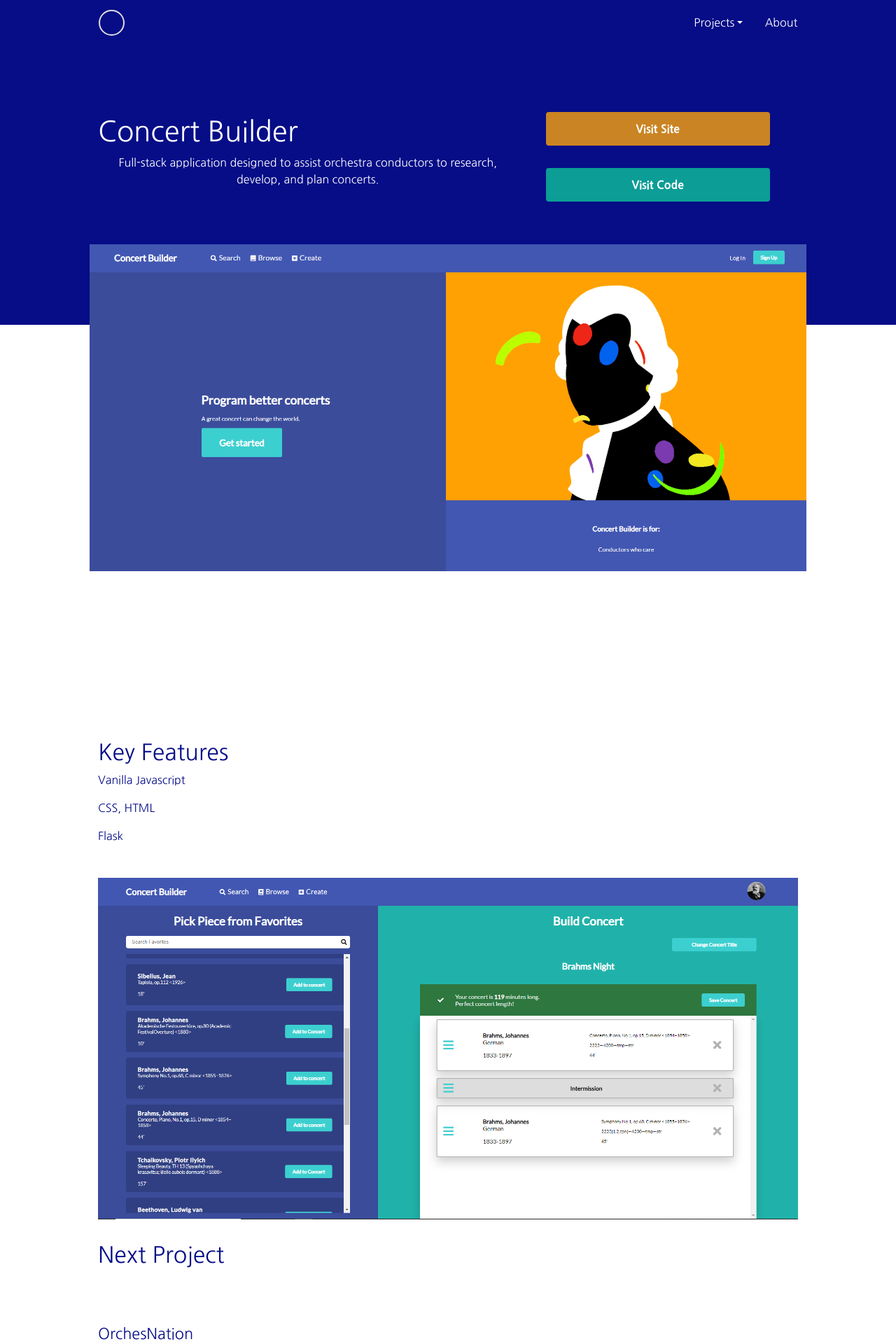
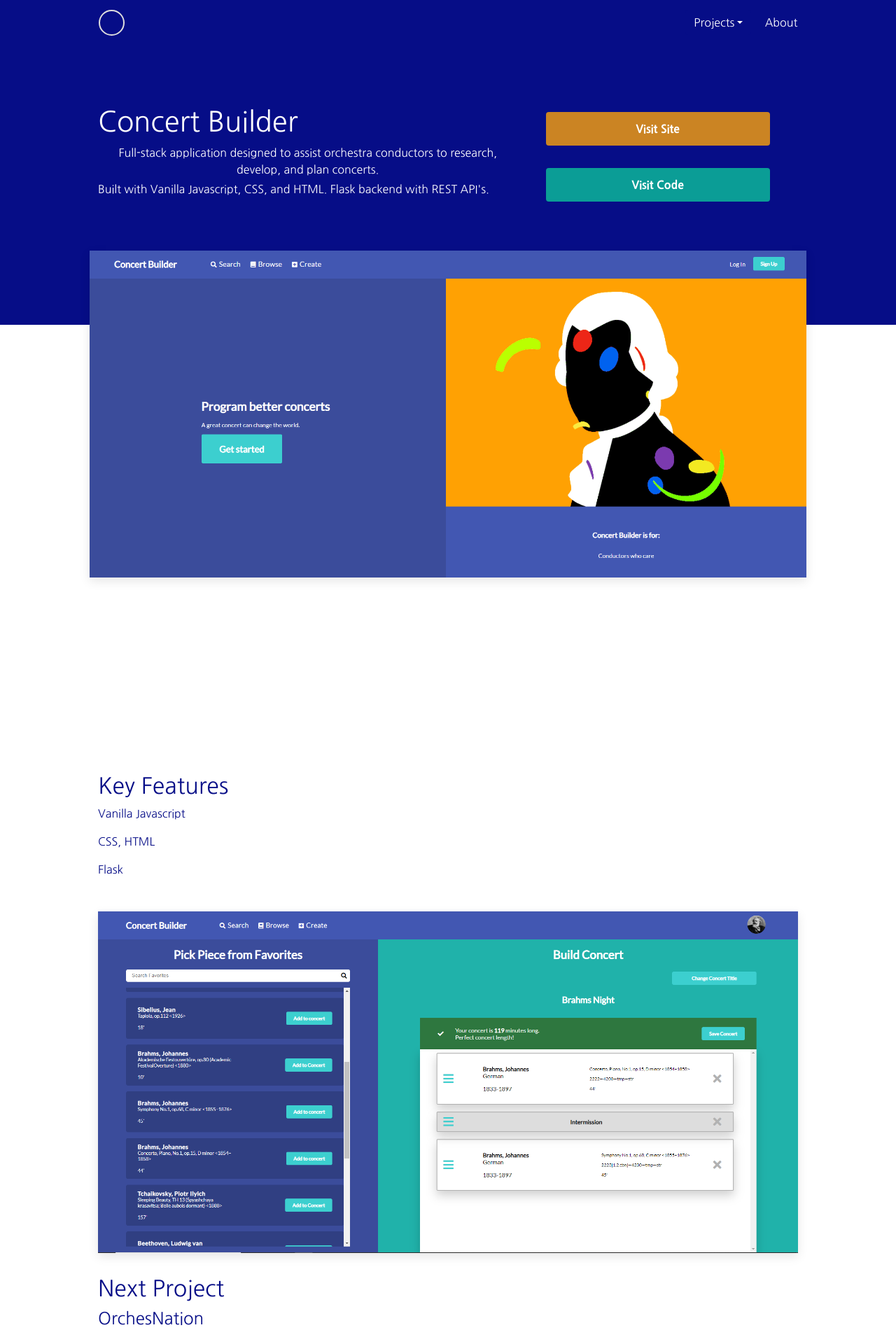
Before and after one commit to thecodingconductor/react-portfolio, a React (Create React App) app: page /projects in a window 1280 px wide. Shown: the top 1920 px of the page at 70% size. Built offline with nearby package versions, Linux system fonts and the light colour scheme; some icons are missing.

Commit message:
added some copy, fixed spacing issue on project pages.

```diff
--- a/src/components/projects/ConcertBuilder.js
+++ b/src/components/projects/ConcertBuilder.js
@@ -2,8 +2,6 @@ import React, { Fragment, useContext, useEffect } from 'react';
 import { Link } from 'react-router-dom';
 import ProjectContext from '../../context/projects/projectContext';
 import { Container, Button } from 'react-bootstrap';
-import marsRoverHome from '../images/marsRoverHome.png';
-import marsRoverFavorites from '../images/marsRoverFavorites.png';
 import concertBuilderHome from '../images/concertbuilderhome.png';
 import concertBuilderPage from '../images/concert-builder-new.png';
 import orchesNationHome from '../images/orchesNationHome.png';
@@ -11,7 +9,7 @@ import orchesNationHome from '../images/orchesNationHome.png';
 const ConcertBuilder = () => {
 
     const projectContext = useContext(ProjectContext);
-    const { orchesNation, marsRover, concertBuilder, openOrchesNation } = projectContext;
+    const { concertBuilder, openOrchesNation } = projectContext;
 
     {
         useEffect(() => {
@@ -30,6 +28,7 @@ const ConcertBuilder = () => {
                             <div className="text-container">
                                 <h1>Concert Builder</h1>
                                 <p>Full-stack application designed to assist orchestra conductors to research, develop, and plan concerts.</p>
+                                <p>Built with Vanilla Javascript, CSS, and HTML. Flask backend with REST API's.</p>
                             </div>
 
                             <div className="d-flex flex-column align-items-center justify-content-between button-container">
@@ -48,13 +47,13 @@ const ConcertBuilder = () => {
                     </Container>
                     <Container className="project-middle-container" fluid>
                         <div className="inner-middle">
-                            <img src={concertBuilderHome} alt="Mars Rover Home" className="project-image-main" />
-                            <div className="image-spacer"></div>
+                            <img src={concertBuilderHome} alt="Mars Rover Home" className="project-image-main concert-builder-image-main" />
+                            <div className="image-spacer concertbuilder-image-spacer"></div>
                             <h2 className="Key Feature">Key Features</h2>
                             <p className="feature">Vanilla Javascript</p>
                             <p className="feature">CSS, HTML</p>
                             <p className="feature">Flask</p>
-                            <img src={concertBuilderPage} alt="Mars Rover Favorites" className="project-image-bottom" />
+                            <img src={concertBuilderPage} alt="Mars Rover Favorites" className="project-image-bottom concert-builder-image-bottom" />
                         </div>
 
 
@@ -62,10 +61,10 @@ const ConcertBuilder = () => {
                     <Container className="project-bottom-container" fluid>
                         <div className="inner-bottom">
                             <h2>Next Project</h2>
-
+                            <h4>OrchesNation</h4>
                             <Link to="/projects">
                                 <Container className="project-container" onClick={() => openOrchesNation()}>
-                                    <h1 className="project-showcase-title">OrchesNation</h1>
+
                                     <img src={orchesNationHome} alt="Mars Rover Home" className="mars-rover-photo" />
                                 </Container>
                             </Link>
--- a/src/components/projects/MarsRover.js
+++ b/src/components/projects/MarsRover.js
@@ -9,7 +9,7 @@ import concertBuilderHome from '../images/concertbuilderhome.png';
 const MarsRover = () => {
 
     const projectContext = useContext(ProjectContext);
-    const { orchesNation, marsRover, concertBuilder, openConcertBuilder } = projectContext;
+    const { marsRover, openConcertBuilder } = projectContext;
 
     useEffect(() => {
         window.scrollTo(0, 0)
@@ -24,7 +24,8 @@ const MarsRover = () => {
                         <div className="inner">
                             <div className="text-container">
                                 <h1>Mars Rover</h1>
-                                <p>Front-end web application for viewing photos from the Mars Rovers</p>
+                                <p>Front-end web application built with React and interacting with 3rd party NASA API's.</p>
+                                <p>User can view randomly generated photos from the Mars Rovers and save favorites.</p>
                             </div>
 
                             <div className="d-flex flex-column align-items-center justify-content-between button-container">
@@ -43,13 +44,13 @@ const MarsRover = () => {
                     </Container>
                     <Container className="project-middle-container" fluid>
                         <div className="inner-middle">
-                            <img src={marsRoverHome} alt="Mars Rover Home" className="project-image-main" />
+                            <img src={marsRoverHome} alt="Mars Rover Home" className="project-image-main marsrover-image-main" />
                             <div className="image-spacer"></div>
                             <h2 className="Key Feature">Key Features</h2>
                             <p className="feature">React Hooks</p>
                             <p className="feature">Sass</p>
                             <p className="feature">HTML</p>
-                            <img src={marsRoverFavorites} alt="Mars Rover Favorites" className="project-image-bottom" />
+                            <img src={marsRoverFavorites} alt="Mars Rover Favorites" className="project-image-bottom marsrover-image-bottom" />
                         </div>
                     </Container>
 
--- a/src/components/projects/OrchesNation.js
+++ b/src/components/projects/OrchesNation.js
@@ -9,7 +9,7 @@ import marsRoverHome from '../images/mars-home.png';
 const OrchesNation = () => {
 
     const projectContext = useContext(ProjectContext);
-    const { orchesNation, marsRover, concertBuilder, openMarsRover } = projectContext;
+    const { orchesNation, openMarsRover } = projectContext;
 
     useEffect(() => {
         window.scrollTo(0, 0)
@@ -23,7 +23,8 @@ const OrchesNation = () => {
                         <div className="inner">
                             <div className="text-container">
                                 <h1>OrchesNation</h1>
-                                <p>Full MERN Stack Application CRM for the Orchestra Industry</p>
+                                <p>Full Stack Application built with React, Node.js, Express, MongoDB, and REST API's.</p>
+                                <p>Built to assist orchestral professionals organize their contact lists, and view organizations' personnel.</p>
                             </div>
                             <div className="d-flex flex-column align-items-center justify-content-between button-container">
 
@@ -41,13 +42,13 @@ const OrchesNation = () => {
                     </Container>
                     <Container className="project-middle-container" fluid>
                         <div className="inner-middle">
-                            <img src={orchesNationHome} alt="Mars Rover Home" className="project-image-main" />
-                            <div className="image-spacer"></div>
+                            <img src={orchesNationHome} alt="Mars Rover Home" className="project-image-main orchesnation-image-main" />
+                            <div className="image-spacer orchesnation-spacer"></div>
                             <h2 className="Key Feature">Key Features</h2>
                             <p className="feature">React Hooks</p>
                             <p className="feature">ExpressJS, MongoDB</p>
                             <p className="feature">REST API's</p>
-                            <img src={orgContacts} alt="Mars Rover Favorites" className="project-image-bottom" />
+                            <img src={orgContacts} alt="Mars Rover Favorites" className="project-image-bottom orchesnation-image-bottom" />
                         </div>
 
 
--- a/src/custom.scss
+++ b/src/custom.scss
@@ -224,6 +224,7 @@ h1 {
 .nav-modal-container {
     left: 0;
     right: 0;
+    z-index: 999;
     background-color: #0B9D96;
 
     .nav-modal-links-container {
@@ -385,10 +386,11 @@ h1 {
     .project-image-main {
 
         position: absolute;
-        top: -20%;
+        top: -10%;
         left: 50%;
         transform: translateX(-50%);
         width: 92%;
+        box-shadow: 0px 5px 14px 0px rgba(0,0,0,0.1);
 
         @include md {
             top: -13%;
@@ -402,8 +404,16 @@ h1 {
 
     }
 
+    .concert-builder-image-main {
+        top: -8%;
+    }
+
+    .orchesnation-image-main {
+        top: -7%;
+    }
+
     .image-spacer {
-        height: 7rem;
+        height: 9rem;
 
         @include md {
             height: 17rem;
@@ -413,6 +423,33 @@ h1 {
             height: 37rem;
         }
     }
+
+    .orchesnation-spacer {
+
+        height: 10rem;
+
+        @include md {
+            height: 20rem;
+        }
+
+        @include lg {
+            height: 42rem;
+        }
+    }
+
+    .concertbuilder-image-spacer {
+
+        @include md {
+            height: 19rem;
+        }
+
+        @include lg {
+            height: 40rem;
+        }
+
+    }
+
+
 
     img {
         width: 100%;
@@ -424,6 +461,7 @@ h1 {
 
     .project-image-bottom {
         margin-top: 2rem;
+        box-shadow: 0px 5px 14px 0px rgba(0,0,0,0.1);
     }
 }
 
@@ -452,12 +490,23 @@ h1 {
     }
 
     .text-container {
+
+
         @include lg {
             display: flex;
             flex-direction: column;
             align-items: flex-start;
 
         }
+
+        p:nth-of-type(1) {
+            margin-bottom: 0;
+        }
+
+        p:nth-of-type(2) {
+            margin-top: .2rem;
+        }
+
     }
 }
 
```
